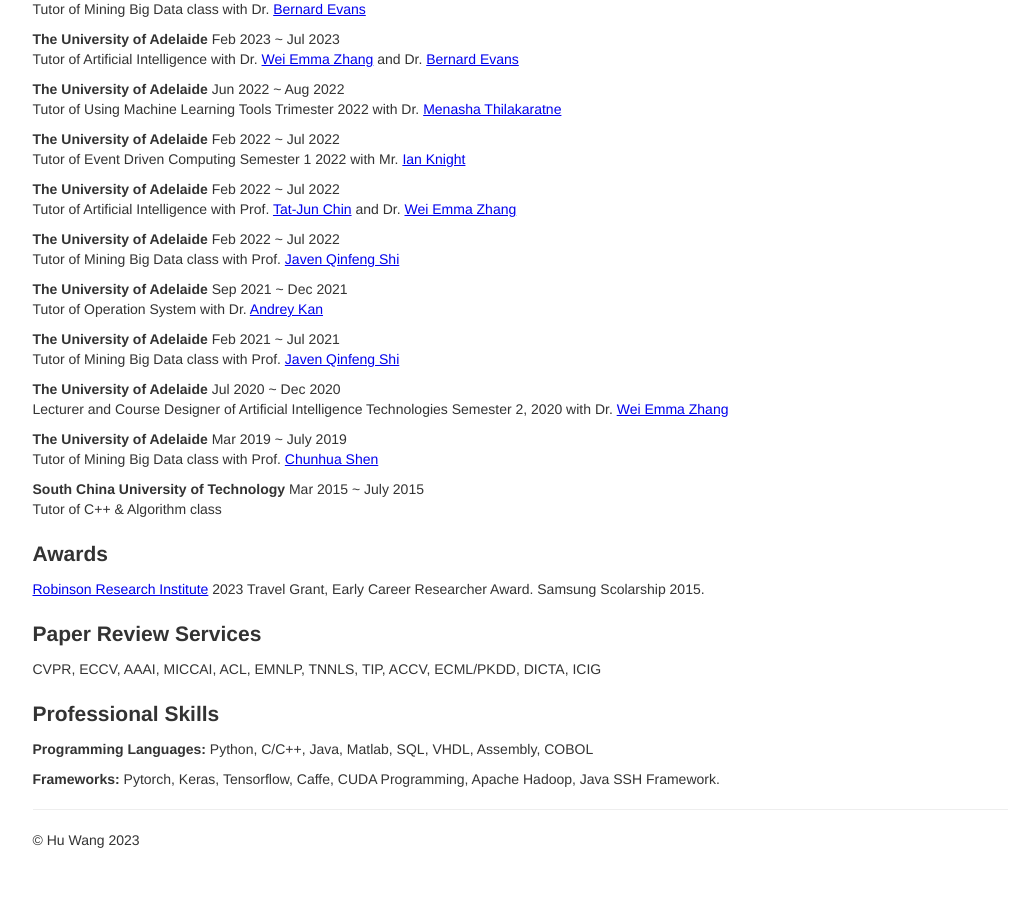
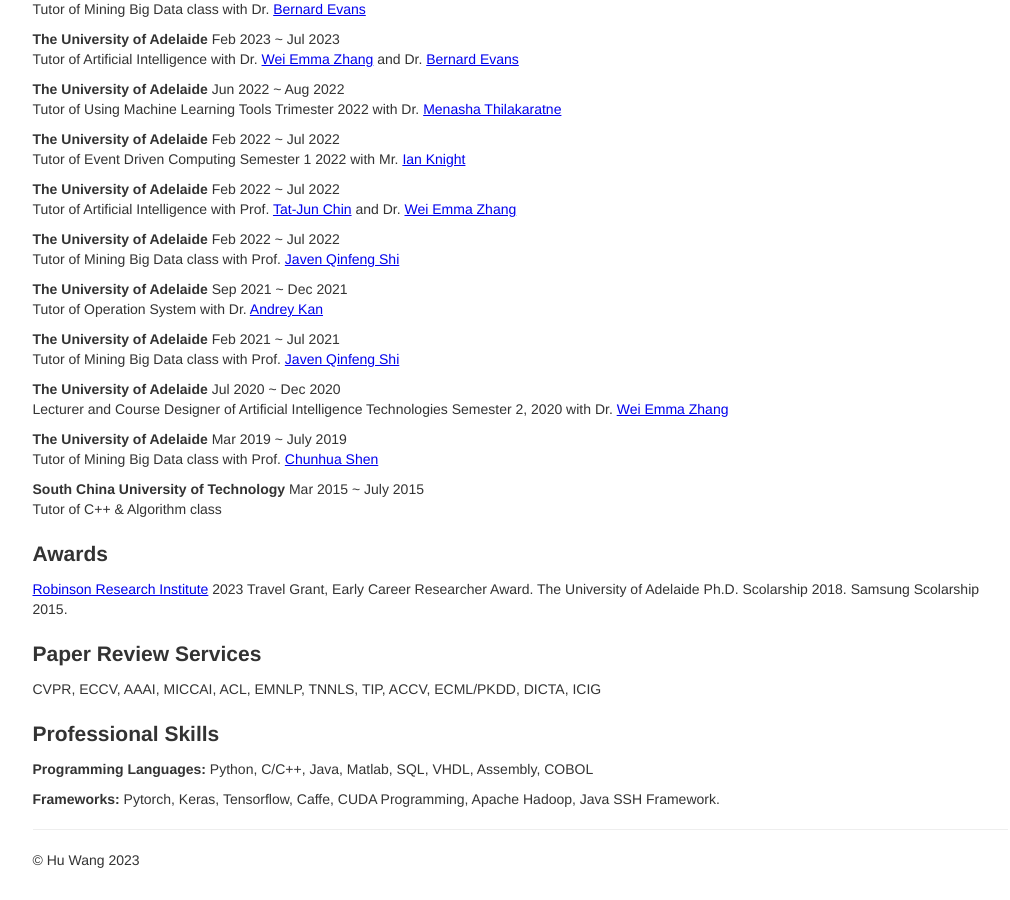
Before and after one commit to billhhh/whblog-omega, a Jekyll site: the page res/index.html, which Jekyll copies as it is, in a window 1280 px wide and 900 px high, scrolled down 1981 px. Shown: the whole window, without its empty margins (120-1130 px from the left). Built offline with Jekyll 4.4.1, drawn with Linux system fonts in a browser that asks for light colours.

Commit message:
Update index.html

```diff
--- a/res/index.html
+++ b/res/index.html
@@ -265,6 +265,7 @@
       <h2>Awards</h2>
       <p>
         <span><a href='https://www.adelaide.edu.au/robinson-research-institute/'>Robinson Research Institute</a> 2023 Travel Grant, Early Career Researcher Award. </span>
+	<span>The University of Adelaide Ph.D. Scolarship 2018. </span>
 	<span>Samsung Scolarship 2015. </span>
       </p>
 
```
